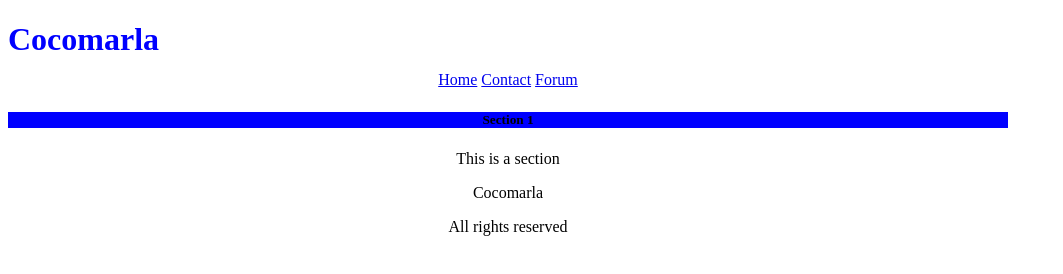
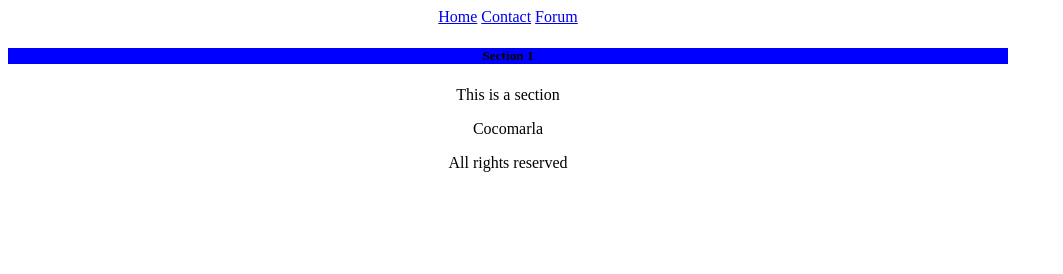
Before and after one commit to VeltanV/WeWeb, a plain HTML site: page index.html in a window 1280 px wide. Shown: the whole page, without its empty margins (0-1063 px from the left). Drawn offline with Linux system fonts and the light colour scheme.

Commit message:
new things

```diff
--- a/index.html
+++ b/index.html
@@ -5,7 +5,7 @@
 	<link rel="stylesheet" href="css/style.css">
 </head>
 <body>
-<header><h1>Cocomarla</h1></header>
+<div class="container">
 <div class="nav">
 	<a href="index.html">Home</a>
 	<a href="contact.html">Contact</a>
@@ -20,7 +20,7 @@
 <footer>
 <p>Cocomarla</p>
 <p>All rights reserved</p>
-
+</container>
 </footer>
 </body>
 </html>
```
